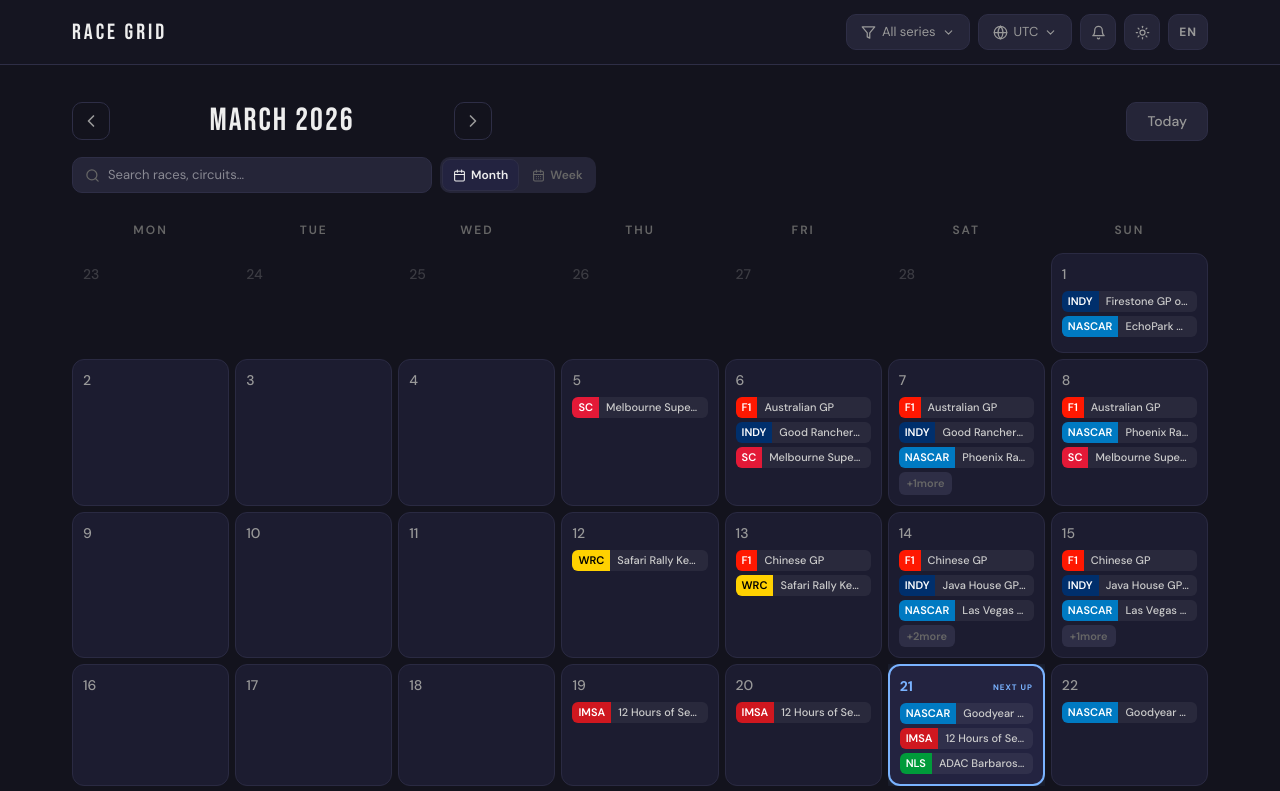
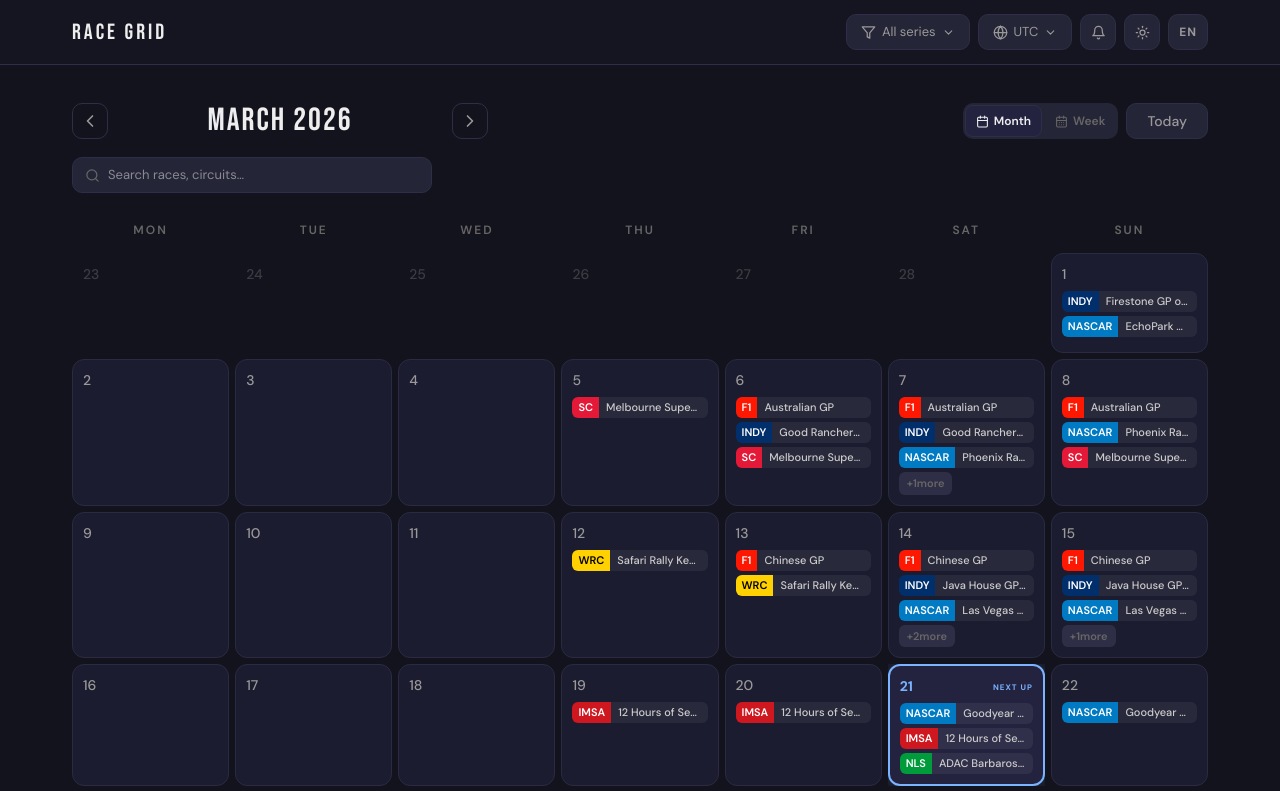
Before and after one commit to bogdankf1/race-grid, a Next.js app: page / in a window 1280 px wide. Shown: the top 791 px of the page. Built offline with nearby package versions, Linux system fonts and the light colour scheme.

Commit message:
Standardize control height across components; refactor styles to use `--rg-control-h` for consistency and responsiveness.

```diff
--- a/src/components/CalendarGrid.tsx
+++ b/src/components/CalendarGrid.tsx
@@ -127,12 +127,14 @@ export function CalendarGrid({
   const todayLabel = viewMode === 'week' ? t('nav.thisWeek', locale) : t('nav.today', locale)
 
   const navBtnStyle: React.CSSProperties = {
-    padding: 8,
+    width: 36,
     borderRadius: 10,
     background: 'transparent',
     border: '1px solid var(--rg-border)',
     color: 'var(--rg-text2)',
     display: 'flex',
+    alignItems: 'center',
+    justifyContent: 'center',
   }
 
   const viewBtnStyle = (active: boolean): React.CSSProperties => ({
@@ -162,22 +164,35 @@ export function CalendarGrid({
         }}
       >
         <div style={{ display: 'flex', alignItems: 'center', gap: 12 }}>
-          <button onClick={goToPrev} className="rg-nav-btn" style={navBtnStyle}>
+          <button onClick={goToPrev} className="rg-nav-btn rg-control" style={navBtnStyle}>
             <ChevronLeft style={{ width: 20, height: 20 }} />
           </button>
           <h2 className="font-display rg-month-label">
             {navLabel}
           </h2>
-          <button onClick={goToNext} className="rg-nav-btn" style={navBtnStyle}>
+          <button onClick={goToNext} className="rg-nav-btn rg-control" style={navBtnStyle}>
             <ChevronRight style={{ width: 20, height: 20 }} />
+          </button>
+        </div>
+
+        <div style={{ display: 'flex', alignItems: 'center', gap: 8 }}>
+          {/* View mode toggle */}
+          <div className="rg-view-toggle-desktop rg-control" style={{ display: 'flex', gap: 2, background: 'var(--rg-btn-bg)', borderRadius: 10, padding: 2, flexShrink: 0, alignItems: 'center' }}>
+            <button onClick={() => switchMode('month')} style={viewBtnStyle(viewMode === 'month')} title={t('view.month', locale)}>
+              <Calendar style={{ width: 13, height: 13 }} />
+              <span className="rg-view-label">{t('view.month', locale)}</span>
+            </button>
+            <button onClick={() => switchMode('week')} style={viewBtnStyle(viewMode === 'week')} title={t('view.week', locale)}>
+              <CalendarDays style={{ width: 13, height: 13 }} />
+              <span className="rg-view-label">{t('view.week', locale)}</span>
             </button>
           </div>
 
           <button
             onClick={goToToday}
-          className="rg-today-btn"
+            className="rg-today-btn rg-control"
             style={{
-            padding: '8px 20px',
+              padding: '0 20px',
               borderRadius: 10,
               background: 'var(--rg-btn-bg)',
               border: '1px solid var(--rg-border)',
@@ -190,8 +205,9 @@ export function CalendarGrid({
             {todayLabel}
           </button>
         </div>
+      </div>
 
-      {/* Nav — bottom row: search + view toggle */}
+      {/* Toolbar: search + view toggle (mobile) */}
       <div
         className="rg-toolbar"
         style={{
@@ -207,15 +223,13 @@ export function CalendarGrid({
           locale={locale}
         />
 
-        {/* View mode toggle */}
-        <div style={{ display: 'flex', gap: 2, background: 'var(--rg-btn-bg)', borderRadius: 10, padding: 2, flexShrink: 0 }}>
+        {/* View mode toggle — mobile only */}
+        <div className="rg-view-toggle-mobile rg-control" style={{ display: 'none', gap: 2, background: 'var(--rg-btn-bg)', borderRadius: 10, padding: 2, flexShrink: 0, alignItems: 'center' }}>
           <button onClick={() => switchMode('month')} style={viewBtnStyle(viewMode === 'month')} title={t('view.month', locale)}>
             <Calendar style={{ width: 13, height: 13 }} />
-            <span className="rg-view-label">{t('view.month', locale)}</span>
           </button>
           <button onClick={() => switchMode('week')} style={viewBtnStyle(viewMode === 'week')} title={t('view.week', locale)}>
             <CalendarDays style={{ width: 13, height: 13 }} />
-            <span className="rg-view-label">{t('view.week', locale)}</span>
           </button>
         </div>
       </div>
--- a/src/components/CalendarSearch.tsx
+++ b/src/components/CalendarSearch.tsx
@@ -110,11 +110,12 @@ export function CalendarSearch({ selectedSeriesIds, timezone, locale }: Calendar
   return (
     <div ref={ref} style={{ position: 'relative', flex: 1, maxWidth: 360 }}>
       <div
+        className="rg-control"
         style={{
           display: 'flex',
           alignItems: 'center',
           gap: 8,
-          padding: '7px 12px',
+          padding: '0 12px',
           borderRadius: 10,
           background: 'var(--rg-btn-bg)',
           border: '1px solid var(--rg-border)',
--- a/src/components/DayPageClient.tsx
+++ b/src/components/DayPageClient.tsx
@@ -65,7 +65,6 @@ export function DayPageClient({ date }: DayPageClientProps) {
   }
 
   const navBtnStyle: React.CSSProperties = {
-    height: 36,
     width: 36,
     borderRadius: 10,
     background: 'transparent',
@@ -102,7 +101,7 @@ export function DayPageClient({ date }: DayPageClientProps) {
         >
           <div style={{ display: 'flex', alignItems: 'center', gap: 12 }}>
             <button
-              className="rg-nav-btn"
+              className="rg-nav-btn rg-control"
               onClick={() => router.push(`/day/${prevDate}`)}
               style={navBtnStyle}
             >
@@ -116,7 +115,7 @@ export function DayPageClient({ date }: DayPageClientProps) {
               <span className="rg-date-short">{dateLabelShort}</span>
             </h1>
             <button
-              className="rg-nav-btn"
+              className="rg-nav-btn rg-control"
               onClick={() => router.push(`/day/${nextDate}`)}
               style={navBtnStyle}
             >
@@ -126,6 +125,7 @@ export function DayPageClient({ date }: DayPageClientProps) {
 
           {/* Share button */}
           <button
+            className="rg-control"
             onClick={shareDay}
             style={{
               ...navBtnStyle,
--- a/src/components/Header.tsx
+++ b/src/components/Header.tsx
@@ -78,10 +78,10 @@ export function Header({
 
           {/* Theme toggle */}
           <button
+            className="rg-control"
             onClick={onToggleTheme}
             title={theme === 'dark' ? 'Switch to light mode' : 'Switch to dark mode'}
             style={{
-              height: 36,
               width: 36,
               borderRadius: 10,
               background: 'var(--rg-btn-bg)',
@@ -97,10 +97,10 @@ export function Header({
 
           {/* Locale toggle */}
           <button
+            className="rg-control"
             onClick={onToggleLocale}
             title={locale === 'en' ? 'Перемкнути на українську' : 'Switch to English'}
             style={{
-              height: 36,
               padding: '0 10px',
               borderRadius: 10,
               background: 'var(--rg-btn-bg)',
--- a/src/components/NotificationSettings.tsx
+++ b/src/components/NotificationSettings.tsx
@@ -32,8 +32,8 @@ export function NotificationSettings({ locale }: NotificationSettingsProps) {
       <button
         onClick={() => setOpen(!open)}
         title={t(prefs.enabled ? 'notify.disable' : 'notify.enable', locale)}
+        className="rg-control"
         style={{
-          height: 36,
           width: 36,
           borderRadius: 10,
           background: 'var(--rg-btn-bg)',
--- a/src/components/SeriesFilterDropdown.tsx
+++ b/src/components/SeriesFilterDropdown.tsx
@@ -78,12 +78,12 @@ export function SeriesFilterDropdown({ selectedIds, onToggle, onSetAll, locale }
   return (
     <div ref={ref} style={{ position: 'relative' }}>
       <button
+        className="rg-control"
         onClick={() => setOpen(!open)}
         style={{
           display: 'flex',
           alignItems: 'center',
           gap: 6,
-          height: 36,
           padding: '0 14px',
           borderRadius: 10,
           background: 'var(--rg-btn-bg)',
--- a/src/components/TimezoneSelector.tsx
+++ b/src/components/TimezoneSelector.tsx
@@ -50,12 +50,12 @@ export function TimezoneSelector({ value, onChange, locale = 'en' }: TimezoneSel
   return (
     <div ref={ref} style={{ position: 'relative' }}>
       <button
+        className="rg-control"
         onClick={() => setOpen(!open)}
         style={{
           display: 'flex',
           alignItems: 'center',
           gap: 6,
-          height: 36,
           padding: '0 14px',
           borderRadius: 10,
           background: 'var(--rg-btn-bg)',
--- a/src/styles/globals.css
+++ b/src/styles/globals.css
@@ -20,6 +20,7 @@
 
 /* Theme CSS variables — defaults to dark, overridden by JS */
 :root {
+  --rg-control-h: 36px;
   --rg-bg: #13131d;
   --rg-surface: #1c1c30;
   --rg-elevated: #232340;
@@ -63,6 +64,11 @@ body {
 /* Display font */
 .font-display {
   font-family: var(--font-display), system-ui, sans-serif;
+}
+
+/* Uniform control height */
+.rg-control {
+  height: var(--rg-control-h) !important;
 }
 
 /* Global interactive feedback */
@@ -171,6 +177,9 @@ button:disabled:active {
 
 /* ── Mobile (≤640) ── */
 @media (max-width: 640px) {
+  :root {
+    --rg-control-h: 32px;
+  }
   .rg-header-inner {
     padding: 10px 12px;
     gap: 6px;
@@ -199,8 +208,11 @@ button:disabled:active {
   .rg-toolbar {
     margin-bottom: 14px !important;
   }
-  .rg-view-label {
+  .rg-view-toggle-desktop {
     display: none !important;
+  }
+  .rg-view-toggle-mobile {
+    display: flex !important;
   }
   .rg-next-up-label {
     display: none !important;
```
Lines whose indentation alone changed are shown as unchanged.
